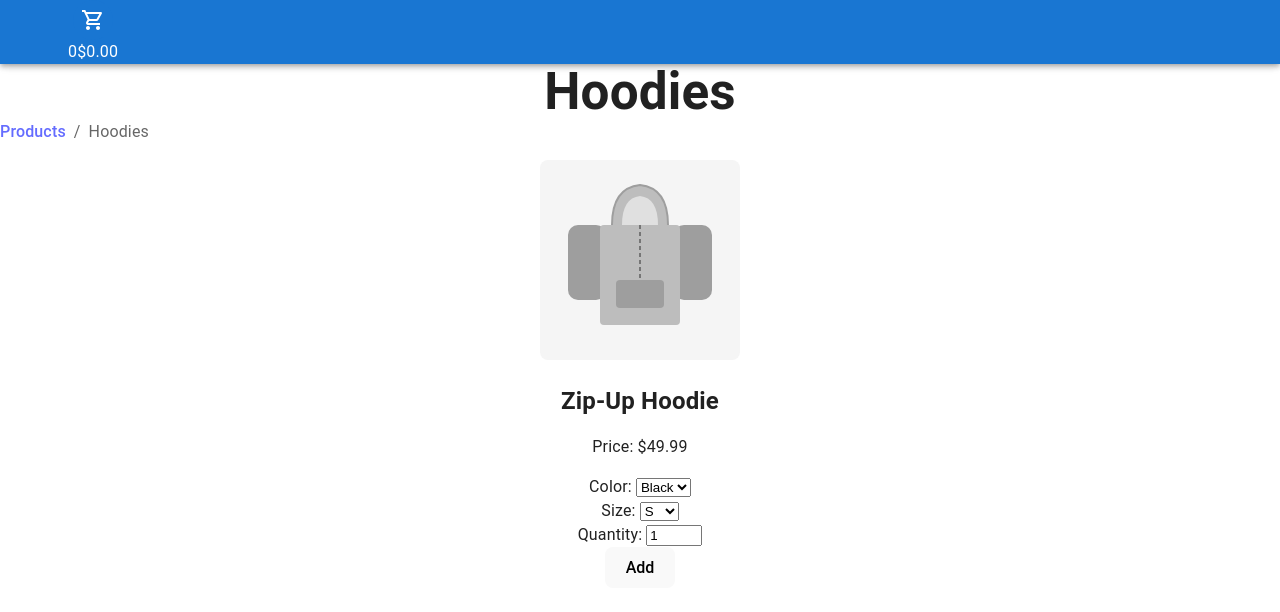
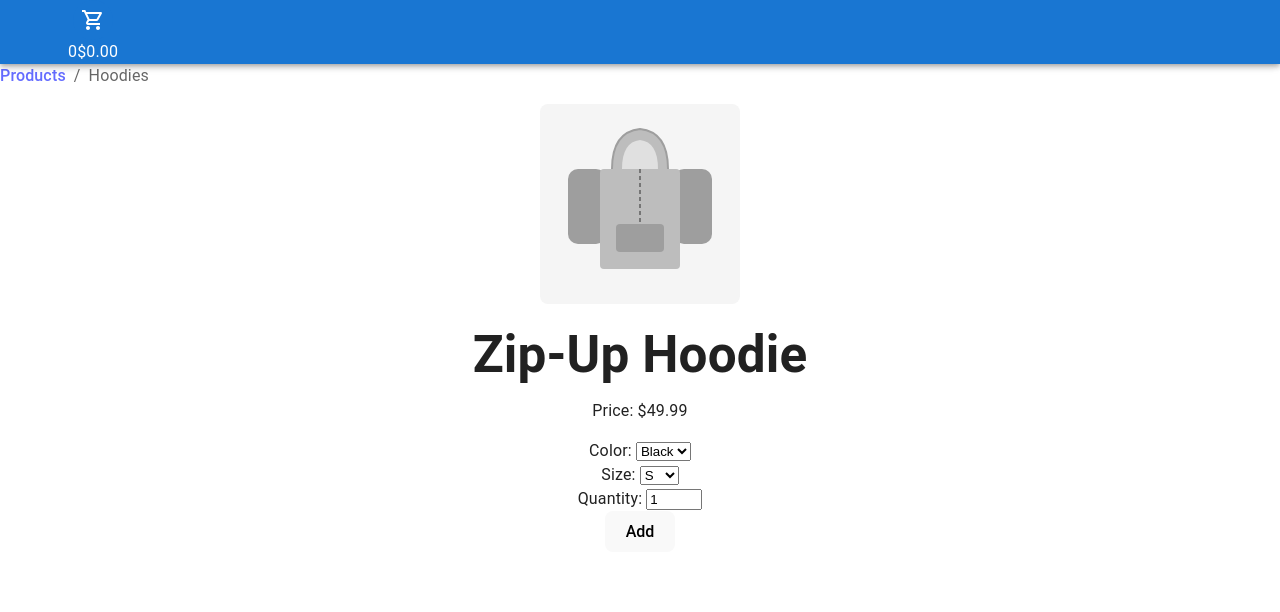
Before and after one commit to khayden73/shopping-cart-poc, a React (Vite) app: page /product/HD001 in a window 1280 px wide. Shown: the top 612 px of the page. Built offline with nearby package versions, Linux system fonts and the light colour scheme; some icons are missing.

Commit message:
fixed breadcrumbs re-render bug, removed page title

```diff
--- a/src/components/Cart/CartItemDetails.tsx
+++ b/src/components/Cart/CartItemDetails.tsx
@@ -44,7 +44,7 @@ function CartItemDetails({ itemId, cartItem }: CartItemDetailsProps) {
             <p>{cartItem.product.name}</p>
             <p>price: ${cartItem.product.price}</p>
             <ul>
-              {cartItem.selectedOptions?.map(opt => <li>{opt.label}: {opt.value}</li>)}
+              {cartItem.selectedOptions?.map(opt => <li key={opt.id}>{opt.label}: {opt.value}</li>)}
             </ul>
 
             <Quantity selected={updateQuantity} onChange={(q) => setUpdateQuantity(q)} />
--- a/src/components/Catalog/ProductDetails.tsx
+++ b/src/components/Catalog/ProductDetails.tsx
@@ -79,7 +79,7 @@ function ProductDetails() {
         <img src={imagePath} alt={product.name} />
       </figure>
       <section className={styles.details}>
-        <h2>{product?.name}</h2>
+        <h1>{product?.name}</h1>
         <p>Price: ${product.price}</p>
         <section>
           {/* <ProductOptions option={colorOption} />
--- a/src/components/Catalog/Products.tsx
+++ b/src/components/Catalog/Products.tsx
@@ -9,9 +9,9 @@ import { PageContext } from "../Page/PageProvider.tsx";
 function Products() {
   const { catalog, isLoading, getCategories } = useContext(CatalogContext);
   const [filteredProducts, setFilteredProducts] = useState<Product[]>([]);
-  const { updateTitle } = useContext(PageContext);
+  const { updateBreadcrumbs } = useContext(PageContext);
 
-  updateTitle("Products");
+  // updateTitle("Products");
   // updateBreadcrumbs([{ label: "Products" }]);
 
   useEffect(() => {
@@ -19,6 +19,11 @@ function Products() {
       setFilteredProducts(catalog);
     }
   }, [catalog, isLoading]);
+
+  useEffect(() => {
+    // updateTitle("Products");
+    updateBreadcrumbs([{ label: "Products" }]);
+  }, []);
 
   if (isLoading) return <p>Loading...</p>;
 
--- a/src/components/Shell/PageHeader.tsx
+++ b/src/components/Shell/PageHeader.tsx
@@ -14,7 +14,7 @@ function PageHeader({ children }: PageHeaderProps) {
     <header className={styles.pageHeader}>
       {title && (
         <section className={styles.pageTitle}>
-          <h1>{title}</h1>
+          {/* <h1>{title}</h1> */}
         </section>
       )}
       {breadcrumbs && (
```
